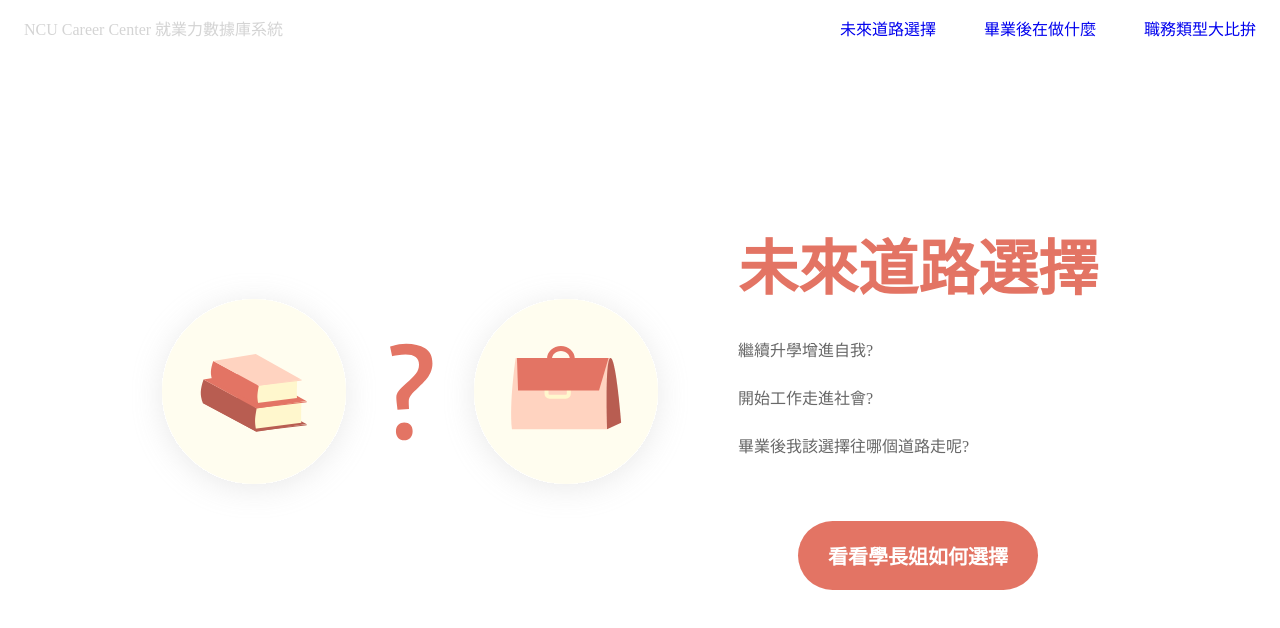
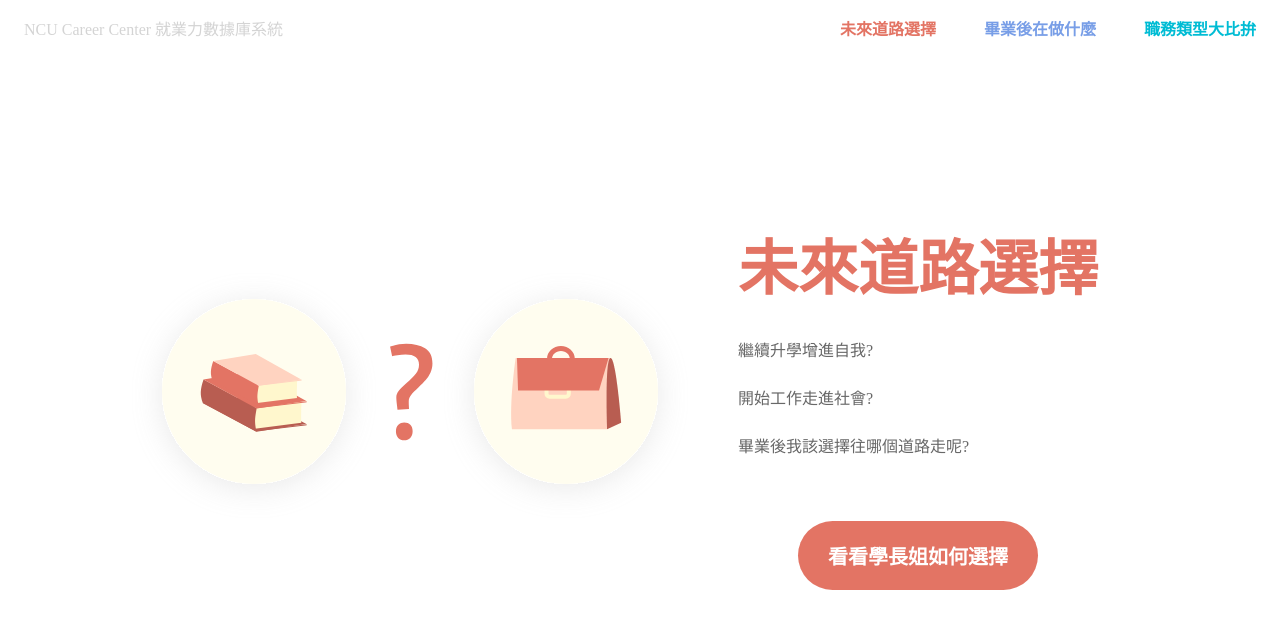
Before and after one commit to bodinzzz/NCU_CC_Frontend, a React (Create React App) app: page / in a window 1280 px wide. Shown: the top 628 px of the page. Built offline with nearby package versions, Linux system fonts and the light colour scheme.

Commit message:
adjust navBar color

```diff
--- a/src/components/NavBar.js
+++ b/src/components/NavBar.js
@@ -8,13 +8,13 @@ function NavBar() {
         NCU Career Center 就業力數據庫系統
       </Link>
       <div className="navbar__links">
-        <Link className="navbar__links__link" to="/Future">
+        <Link className="navbar__links__link__theme-1" to="/Future">
           未來道路選擇
         </Link>
-        <Link className="navbar__links__link" to="/Graduated">
+        <Link className="navbar__links__link__theme-2" to="/Graduated">
           畢業後在做什麼
         </Link>
-        <Link className="navbar__links__link" to="/Career">
+        <Link className="navbar__links__link__theme-3" to="/Career">
           職務類型大比拚
         </Link>
       </div>
--- a/src/components/NavBar.scss
+++ b/src/components/NavBar.scss
@@ -1,5 +1,13 @@
 @import "../styles/variables";
 @import "../styles/layout";
+
+@mixin link($theme-color) {
+  font-weight: bold;
+  text-decoration: none;
+  padding: $p-sm $p-md;
+  color: $theme-color;
+  @content;
+}
 
 .navbar {
   @extend %flex-row-between;
@@ -19,8 +27,15 @@
     @extend %flex-row-between;
 
     &__link {
-      padding: $p-sm $p-md;
-      text-decoration: none;
+      &__theme-1 {
+        @include link($theme-1-primary-color);
+      }
+      &__theme-2 {
+        @include link($theme-2-primary-color);
+      }
+      &__theme-3 {
+        @include link($theme-3-primary-color);
+      }
     }
   }
 }
```
